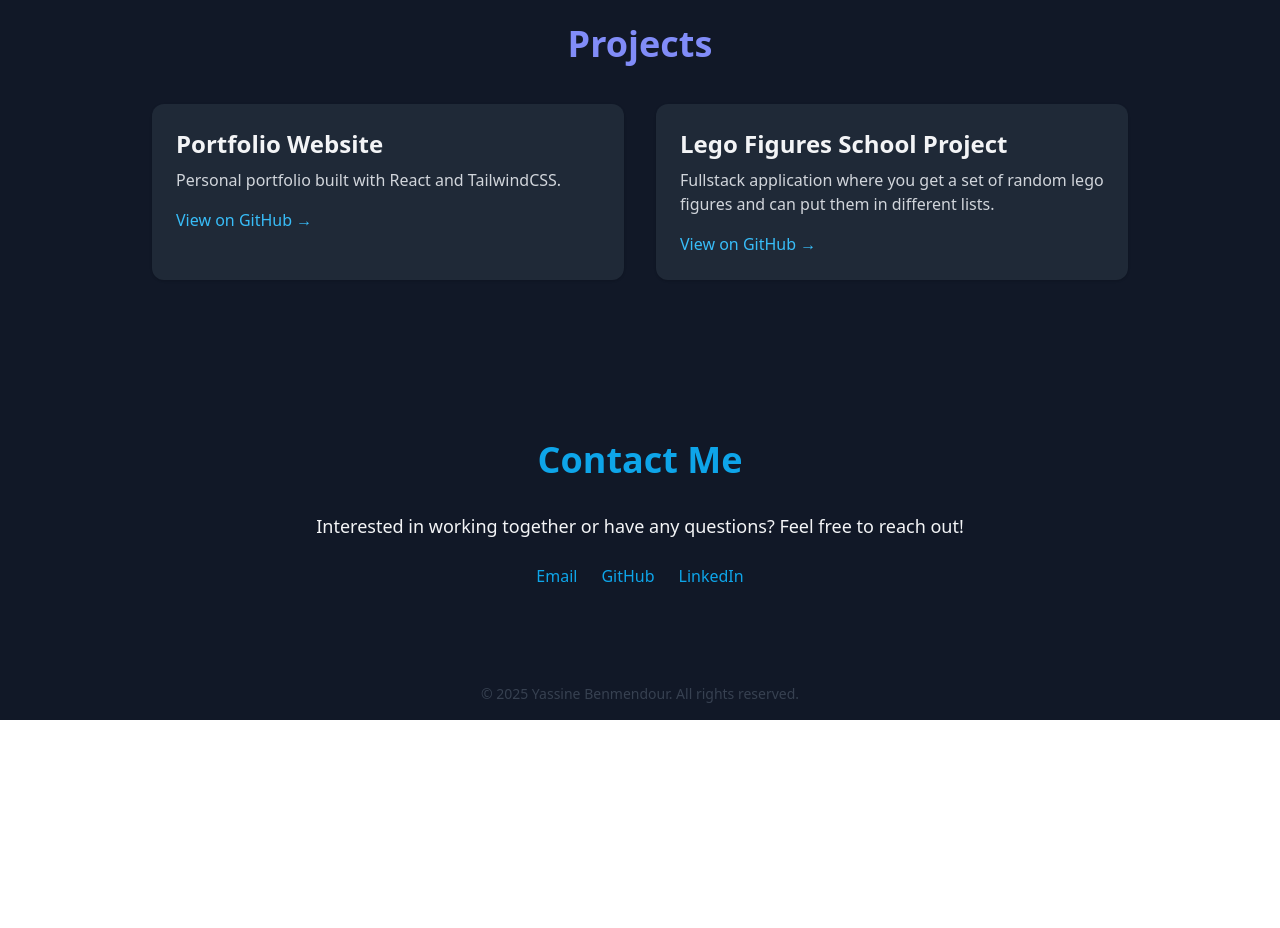
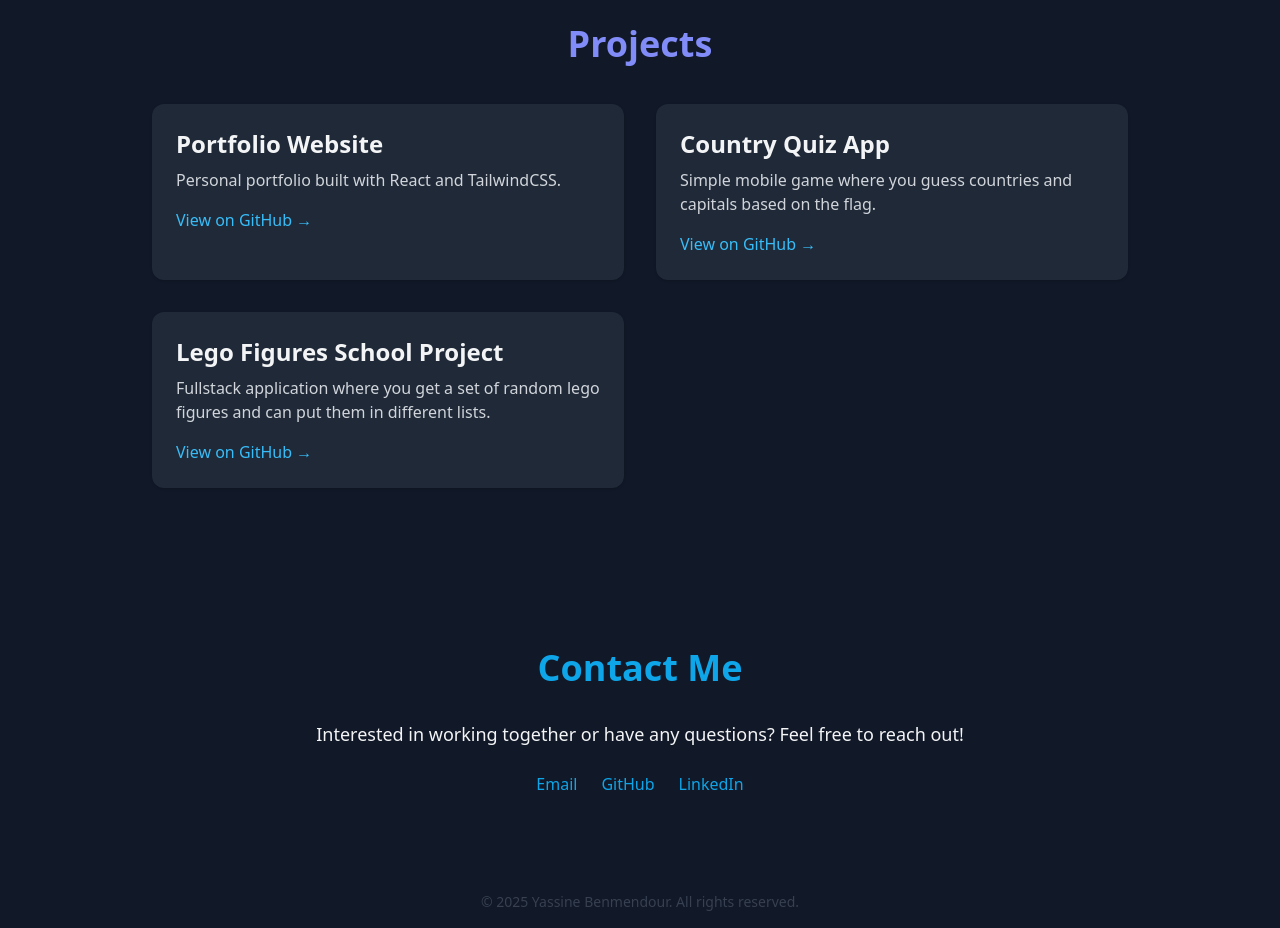
Before and after one commit to ybn0223/YassineB-portfolio, a React (Vite) app in the folder my-portfolio/: page / in a window 1280 px wide. Shown: the part 1480-2408 px from the top of the page. Before the commit the page ends 2200 px from the top, so only its background shows below. Built offline with nearby package versions, Linux system fonts and the light colour scheme.

Commit message:
added country quiz app to projects

```diff
--- a/my-portfolio/src/components/Projects.tsx
+++ b/my-portfolio/src/components/Projects.tsx
@@ -6,6 +6,7 @@ import { motion } from "framer-motion";
 
 const projects = [
   { title: "Portfolio Website", description: "Personal portfolio built with React and TailwindCSS.", link: "https://github.com/ybn0223/YassineB-portfolio" },
+  { title: "Country Quiz App", description: "Simple mobile game where you guess countries and capitals based on the flag.", link: "https://groups.google.com/g/country-quiz-closed-testing-phase" },
   { title: "Lego Figures School Project", description: "Fullstack application where you get a set of random lego figures and can put them in different lists.", link: "https://github.com/ybn0223/Lmg-v2" },
 ];
 
```
